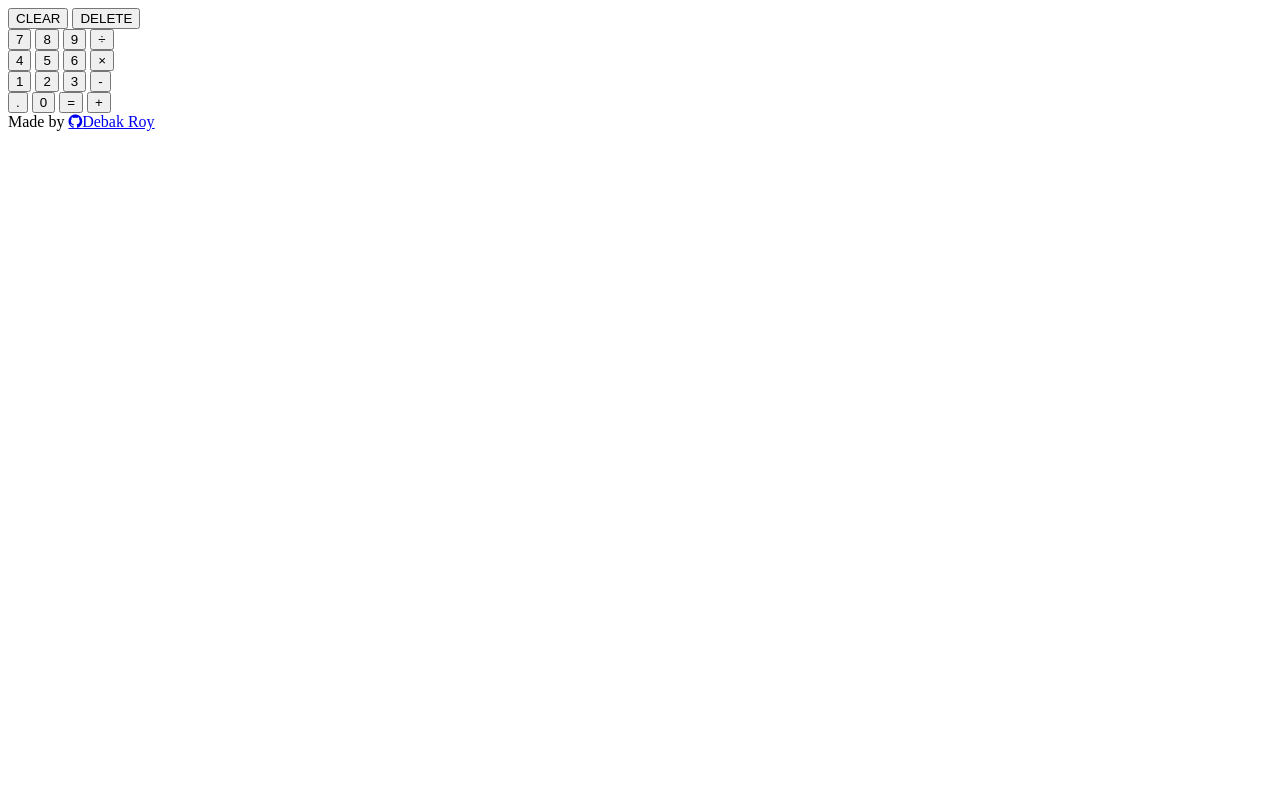
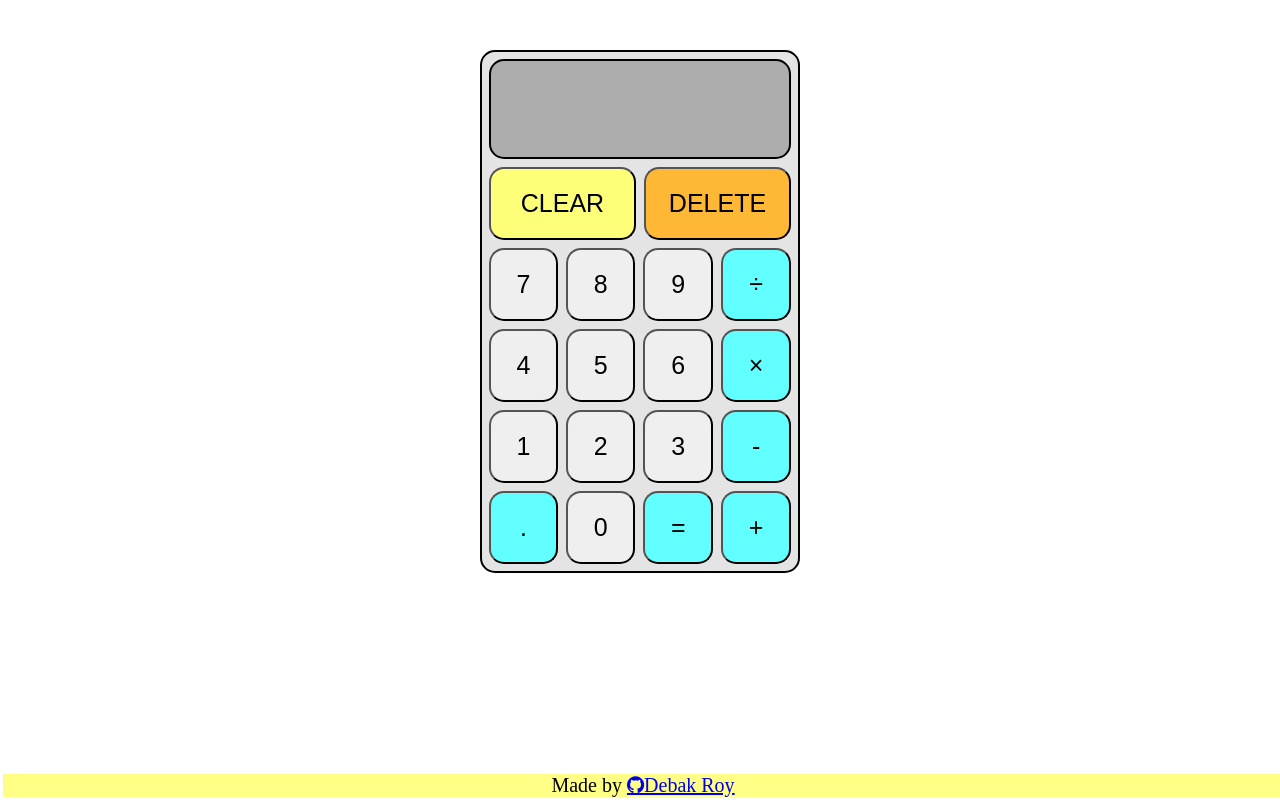
Before and after one commit to slayeh17/Calculator, a plain HTML site: page index.html in a window 1280 px wide. Drawn offline with Linux system fonts and the light colour scheme.

Commit message:
made the basic look of the calculator

```diff
--- a/index.html
+++ b/index.html
@@ -16,30 +16,23 @@
             <button class="delete">DELETE</button>
         </div>
         <div class="arithmetic-buttons">
-            <div class="row0">
                 <button class="7 numeric-button">7</button>
                 <button class="8 numeric-button">8</button>
                 <button class="9 numeric-button">9</button>
                 <button class="/ non-numeric-button">÷</button>
-            </div>
-            <div class="row1">
                 <button class="4 numeric-button">4</button>
                 <button class="5 numeric-button">5</button>
                 <button class="6 numeric-button">6</button>
                 <button class="* non-numeric-button">×</button>
-            </div>
-            <div class="row2">
                 <button class="1 numeric-button">1</button>
                 <button class="2 numeric-button">2</button>
                 <button class="3 numeric-button">3</button>
                 <button class="- non-numeric-button">-</button>
-            </div>
-            <div class="row3">
                 <button class=". non-numeric-button">.</button>
                 <button class="0 numeric-button">0</button>
                 <button class="= non-numeric-button">=</button>
                 <button class="+ non-numeric-button">+</button>
-            </div>
+
         </div>
     </div>
 </body>
--- a/styles.css
+++ b/styles.css
@@ -0,0 +1,70 @@
+*, *::after, *::before {
+    box-sizing: border-box;
+}
+
+html, body {
+    margin: 0;
+    padding: 0;;
+}
+
+.container {
+    max-width: 320px;
+    margin: 50px auto;
+    display: grid;
+    grid-template-columns: auto;
+    padding: 3px;
+    border: 2px solid black;
+    border-radius: 15px;
+    background-color: rgb(228, 228, 228);
+}
+
+button {
+    padding: 20px;
+    margin: 4px;
+    border-radius: 15px;
+    font-size: 25px;
+}
+
+.non-arithmetic-buttons {
+    display: flex;
+    justify-content: space-between;
+}
+
+.non-arithmetic-buttons button {
+    flex: 1;
+}
+
+.arithmetic-buttons {
+    display: grid;
+    grid-template-columns: auto auto auto auto;
+}
+
+.clear {
+    background-color: rgb(253, 255, 120);
+}
+
+.delete {
+    background-color: rgb(255, 184, 53);
+}
+
+.non-numeric-button {
+    background-color: rgb(97, 255, 255);
+}
+
+.display {
+    min-height: 100px;
+    border: 2px solid black;
+    margin: 4px;
+    border-radius: 15px;
+    background-color: rgb(173, 173, 173);
+}
+
+footer {
+    position: fixed;
+    bottom: 0;
+    width: 100%;
+    margin: 3px;
+    font-size: 20px;
+    text-align: center;
+    background-color: rgb(255, 255, 133);
+}
```
